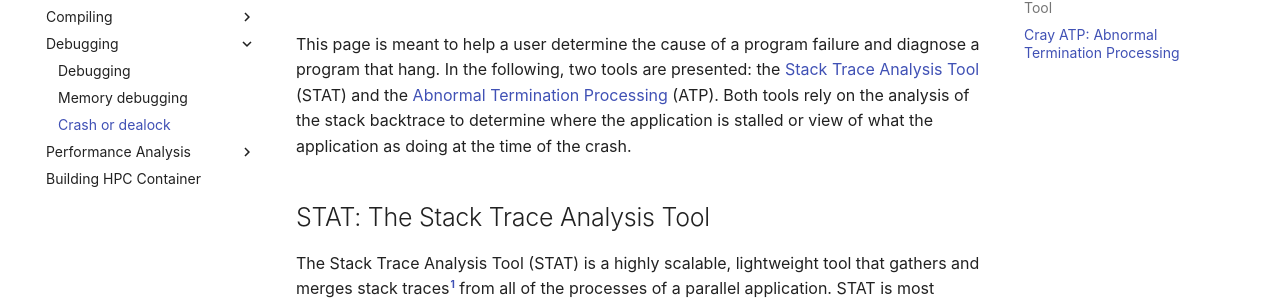
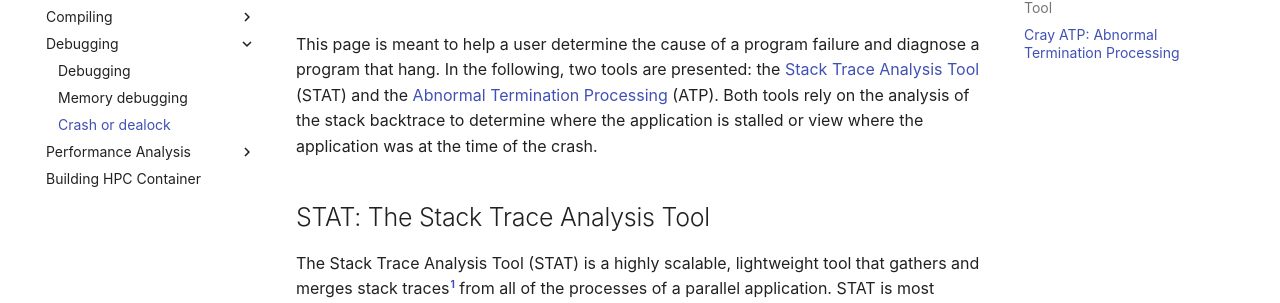
Before and after one commit to Lumi-supercomputer/lumi-userguide, an MkDocs documentation site: the page built from docs/development/debugging/stat-atp.md, in a window 1280 px wide and 962 px high. Shown: the part 196-499 px from the top of the window. Built offline with MkDocs 1.6.1 and Material for MkDocs 9.7.7, drawn with Linux system fonts in a browser that asks for light colours; some web fonts are replaced.

Commit message:
Small synthax fix

```diff
--- a/docs/development/debugging/stat-atp.md
+++ b/docs/development/debugging/stat-atp.md
@@ -7,8 +7,8 @@ This page is meant to help a user determine the cause of a program failure and
 diagnose a program that hang. In the following, two tools are presented: the
 [Stack Trace Analysis Tool][1] (STAT) and the
 [Abnormal Termination Processing][2] (ATP). Both tools rely on the analysis of
-the stack backtrace to determine where the application is stalled or view of
-what the application as doing at the time of the crash.
+the stack backtrace to determine where the application is stalled or view where
+the application was at the time of the crash.
 
 ## STAT: The Stack Trace Analysis Tool
 
```
